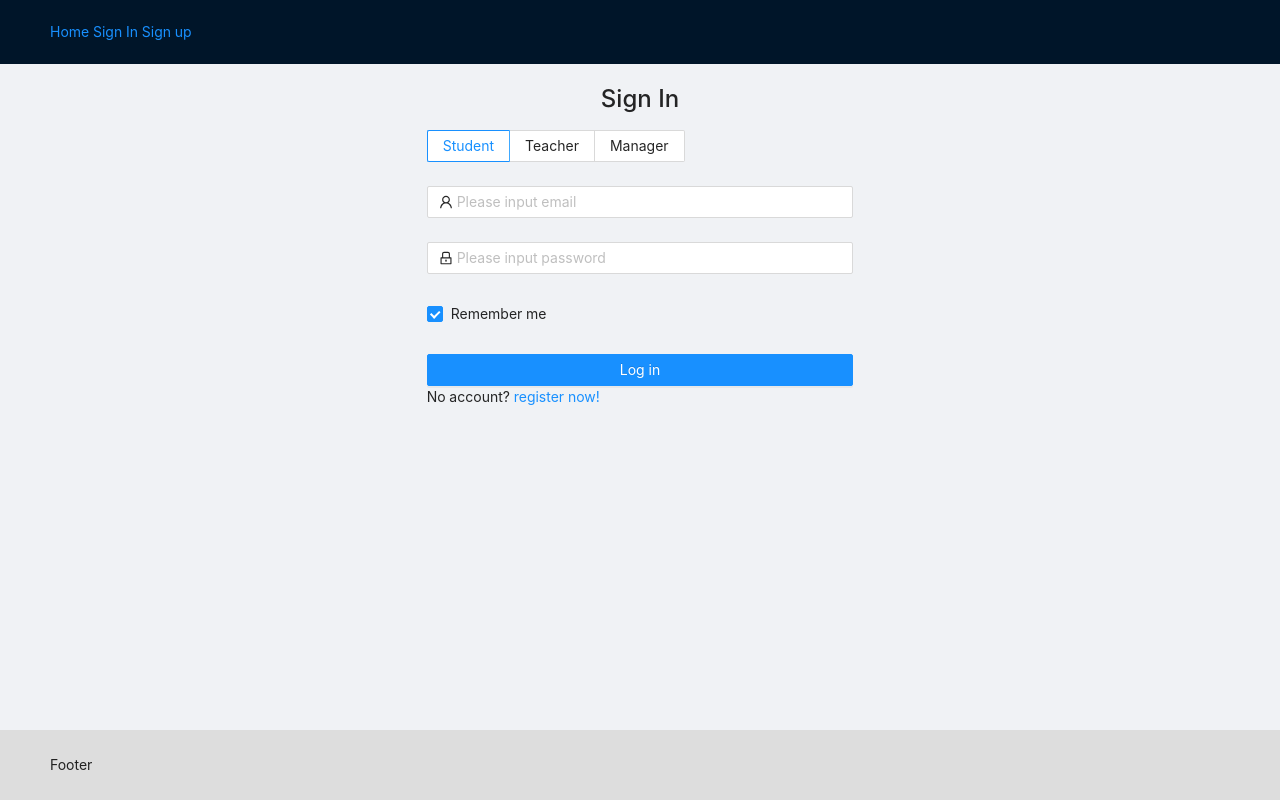
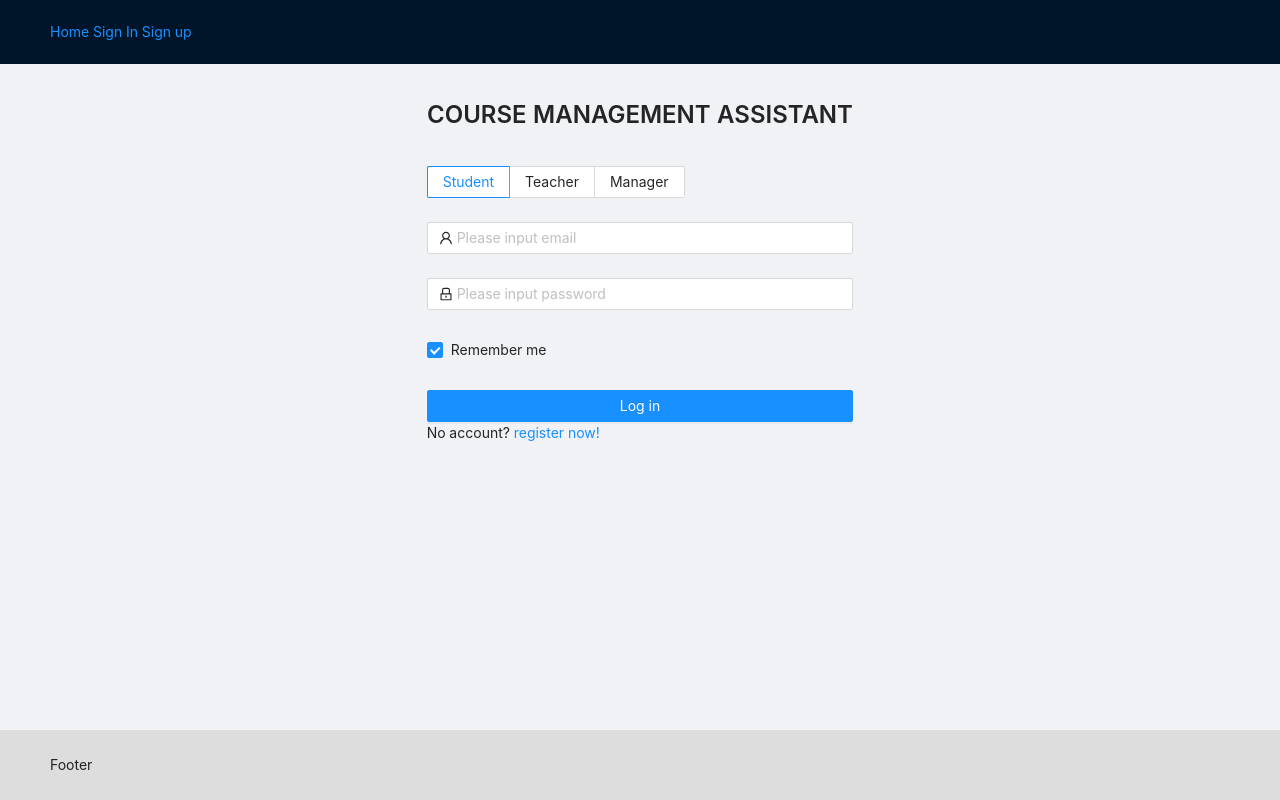
Before and after one commit to jessieren1/course-management-system, a Next.js app: page /login in a window 1280 px wide. Built offline with nearby package versions, Linux system fonts and the light colour scheme.

Commit message:
update login -> dashboard

```diff
--- /dev/null
+++ b/lib/httpRequest.ts
@@ -0,0 +1,45 @@
+import { baseURL } from './urlConfig'
+import axios from 'axios'
+import AES from 'crypto-js/aes'
+import { message } from 'antd'
+
+const showMessage = (code: Number, msg: String) => {
+  if (code >= 400 && code < 600) {
+    message.error(msg)
+  } else {
+    message.success(msg)
+  }
+}
+
+const axiosInstance = axios.create({
+  baseURL,
+  timeout: 1000,
+  responseType: 'json',
+})
+
+const login = async (formValues: any) => {
+  const { role, email, password } = formValues
+  const hashedPassword = AES.encrypt(password, 'cms').toString()
+
+  const loginObject = {
+    role,
+    email,
+    password: hashedPassword,
+  }
+
+  try {
+    const { data } = await axiosInstance.post('/login', loginObject)
+    showMessage(data.code, data.msg)
+    return data.data
+  } catch (error) {
+    if (axios.isAxiosError(error)) {
+      if (error.response) {
+        showMessage(error.response.data.code, error.response.data.msg)
+      }
+    } else {
+      console.log(error)
+    }
+  }
+}
+
+export { login }
--- /dev/null
+++ b/lib/urlConfig.ts
@@ -0,0 +1 @@
+export const baseURL = 'http://cms.chtoma.com/api'
--- a/package.json
+++ b/package.json
@@ -12,6 +12,7 @@
     "@ant-design/icons": "^4.7.0",
     "antd": "^4.19.5",
     "axios": "^0.26.1",
+    "crypto-js": "^4.1.1",
     "date-fns": "^2.28.0",
     "lodash": "^4.17.21",
     "next": "12.1.4",
@@ -21,6 +22,7 @@
     "sass": "^1.50.0"
   },
   "devDependencies": {
+    "@types/crypto-js": "^4.1.1",
     "@types/node": "17.0.23",
     "@types/react": "18.0.0",
     "@types/react-dom": "18.0.0",
--- a/pages/login.tsx
+++ b/pages/login.tsx
@@ -3,25 +3,35 @@ import Head from 'next/head'
 import { Row, Col, Form, Input, Button, Checkbox, Radio } from 'antd'
 import styles from '../styles/auth.module.scss'
 import { UserOutlined, LockOutlined } from '@ant-design/icons'
+import { login } from '../lib/httpRequest'
+import { useRouter } from 'next/router'
+import { useEffect } from 'react'
 
 const Login: NextPage = () => {
-  const onFinish = (values: any) => {
-    console.log('Received values of form: ', values)
+  const router = useRouter()
+
+  const onFinish = async (values: any) => {
+    const loginResult = await login(values)
+    localStorage.setItem('user', JSON.stringify(loginResult))
+    router.push('dashboard')
   }
+
+  useEffect(() => {
+    if (localStorage.getItem('user')) {
+      router.push('dashboard')
+    }
+  }, [])
 
   return (
     <>
       <Head>
-        <title>{'Sign In'}</title>
+        <title>{'Course Management Assistant: Sign In'}</title>
       </Head>
 
-      <Row justify="center">
-        <Col md={8}>
-          <div className={styles.FormHeading}>
-            <h1>Sign In</h1>
-          </div>
-
-          <div className={styles.FormBody}>
+      <div>
+        <h1 className={styles.FormHeading}>COURSE MANAGEMENT ASSISTANT</h1>
+        <Row justify="center">
+          <Col md={8}>
             <Form
               name="normal_login"
               className="login-form"
@@ -31,14 +41,7 @@ const Login: NextPage = () => {
               }}
               onFinish={onFinish}
             >
-              <Form.Item
-                name="role"
-                rules={[
-                  {
-                    message: 'Please pick an item!',
-                  },
-                ]}
-              >
+              <Form.Item name="role">
                 <Radio.Group>
                   <Radio.Button value="student">Student</Radio.Button>
                   <Radio.Button value="teacher">Teacher</Radio.Button>
@@ -73,6 +76,7 @@ const Login: NextPage = () => {
                   {
                     min: 4,
                     max: 16,
+                    message: `'password' must be 4-16 characters long`,
                   },
                 ]}
               >
@@ -96,9 +100,9 @@ const Login: NextPage = () => {
                 No account? <a href="">register now!</a>
               </Form.Item>
             </Form>
-          </div>
-        </Col>
-      </Row>
+          </Col>
+        </Row>
+      </div>
     </>
   )
 }
--- a/styles/auth.module.scss
+++ b/styles/auth.module.scss
@@ -1,8 +1,7 @@
 .FormHeading {
-  margin-top: 1rem;
-  h1 {
-    font-weight: 500;
-    font-size: 1.5rem;
-    text-align: center;
-  }
+  margin-top: 2rem;
+  margin-bottom: 2rem;
+  font-weight: 600;
+  font-size: 1.5rem;
+  text-align: center;
 }
```
Also changed, not shown: pages/dashboard/index.tsx (added, +15 -0 lines), 1 other file (tests, documents, lock files or other folders).
